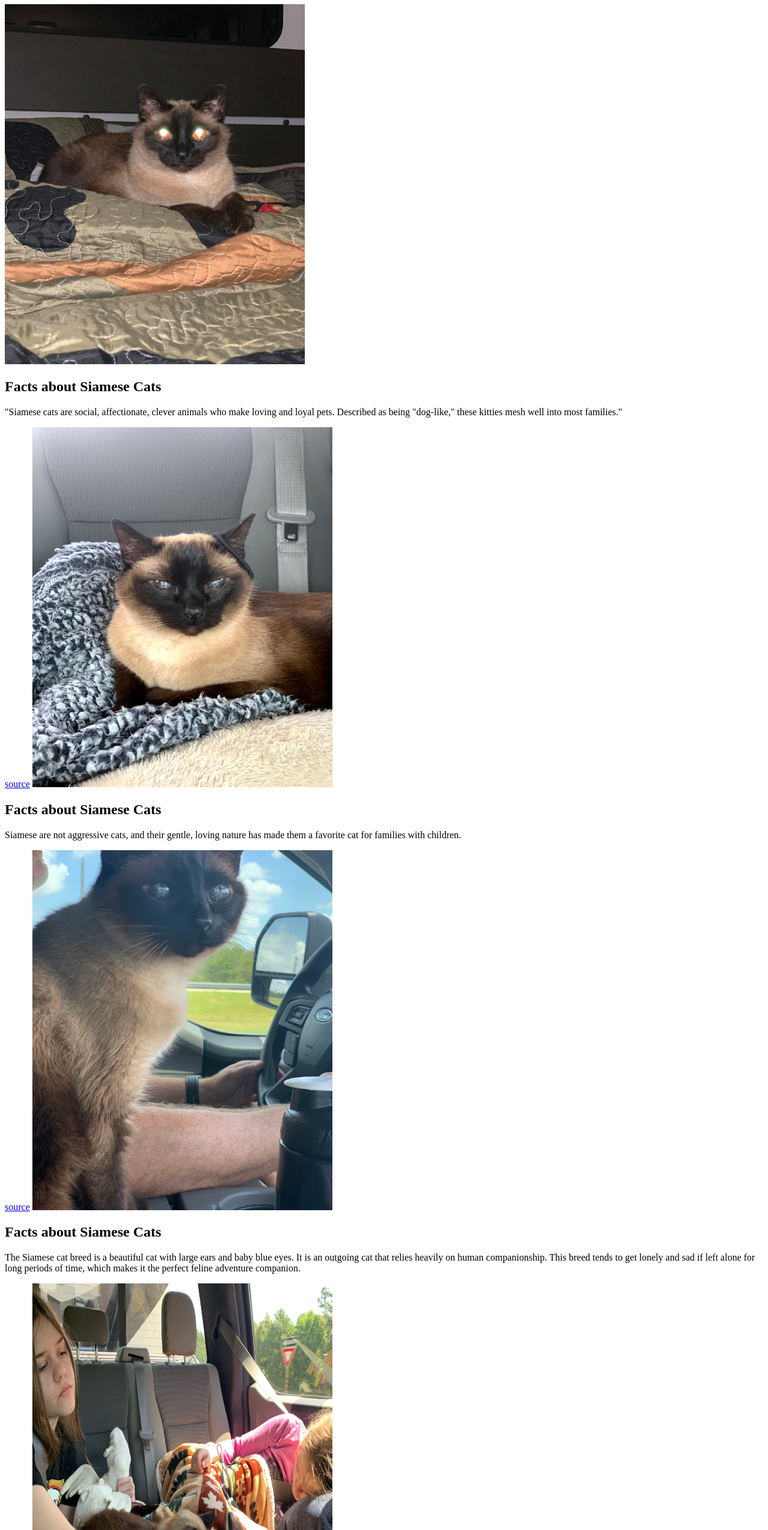
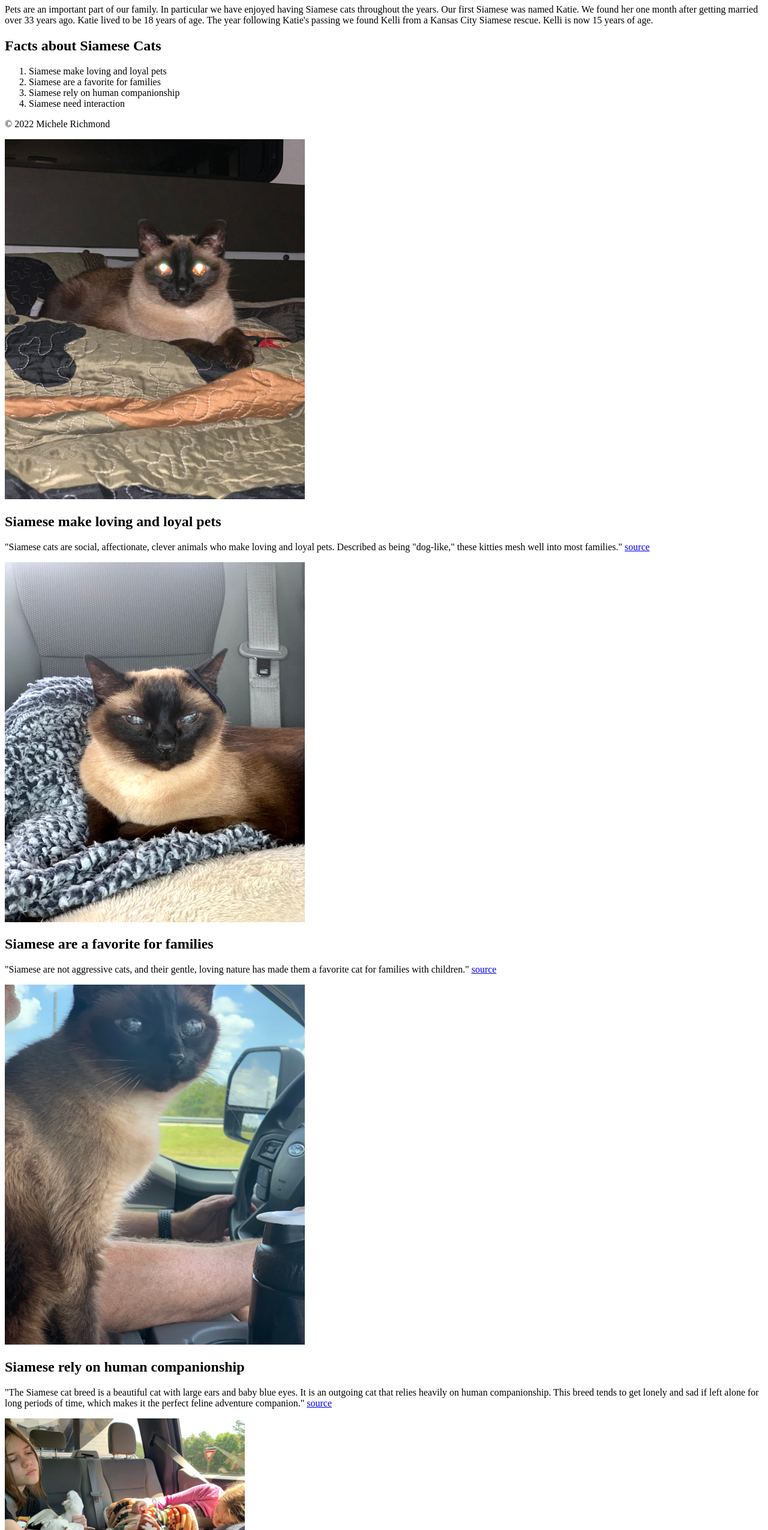
Before and after one commit to mmrichmond6/js-assignment-4-html-me-something-mmrichmond6, a website: page index.html in a window 1280 px wide. Shown: the part 73-2623 px from the top of the page at 60% size. Drawn offline with Linux system fonts and the light colour scheme.

Commit message:
HTML completed

```diff
--- a/index.html
+++ b/index.html
@@ -5,25 +5,45 @@
    </head>
    <body>
       <!-- Write your HTML in this file! -->
-      <h1>Kelli, 15</h1>
+      <h1>Meet Kelli!</h1>
+
+      <main>
+         <p>Pets are an important part of our family.  In particular we have enjoyed having Siamese cats throughout the years.  Our first Siamese was named Katie.  We found her one month after getting married over 33 years ago.  Katie lived to be 18 years of age.  The year following Katie's passing we found Kelli from a Kansas City Siamese rescue.  Kelli is now 15 years of age.  </p>
+      </p>
+      </main>
+
+      <article>
+         <h1>Facts about Siamese Cats</h1>
+         <ol>
+             <li>Siamese make loving and loyal pets</li>
+             <li>Siamese are a favorite for families</li>
+             <li>Siamese rely on human companionship</li>
+             <li>Siamese need interaction</li>
+         </ol>
+         <footer>
+             <p>© 2022 Michele Richmond</p>
+         </footer>
+     </article>
+
+
       <img src="Kelli Pics/Kelli in camper on bed.jpg" alt="Picture of Kelli on camper bed" width="500" height="600">
-      <h2>Facts about Siamese Cats</h2>
-      <p>"Siamese cats are social, affectionate, clever animals who make loving and loyal pets. Described as being "dog-like," these kitties mesh well into most families."</p>
-      <a href="https://www.dailypaws.com/cats-kittens/cat-breeds/siamese">source</a>
+      <h2>Siamese make loving and loyal pets</h2>
+      <p>"Siamese cats are social, affectionate, clever animals who make loving and loyal pets. Described as being "dog-like," these kitties mesh well into most families." <a href="https://www.dailypaws.com/cats-kittens/cat-breeds/siamese">source</a></p>
+
 
       <img src="Kelli Pics/Kelli putting up with a hair tie on ear.jpg" alt="Picture of Kelli being patient" width="500" height="600">
-      <h2>Facts about Siamese Cats</h2>
-      <p>Siamese are not aggressive cats, and their gentle, loving nature has made them a favorite cat for families with children.</p>
-      <a href="https://cats.lovetoknow.com/cat-breeds/siamese-cat-personality-behavior">source</a>
+      <h2>Siamese are a favorite for families</h2>
+      <p>"Siamese are not aggressive cats, and their gentle, loving nature has made them a favorite cat for families with children." <a href="https://cats.lovetoknow.com/cat-breeds/siamese-cat-personality-behavior">source</a></p>
+
 
       <img src="Kelli Pics/Kelli traveling in truck.jpg" alt="Picture of Kelli in truck" width="500" height="600">
-      <h2>Facts about Siamese Cats</h2>
-      <p>The Siamese cat breed is a beautiful cat with large ears and baby blue eyes. It is an outgoing cat that relies heavily on human companionship. This breed tends to get lonely and sad if left alone for long periods of time, which makes it the perfect feline adventure companion.</p>
-      <a href="https://adventurouscat.com/cat-breeds-that-like-to-travel/">source</a>
+      <h2>Siamese rely on human companionship</h2>
+      <p>"The Siamese cat breed is a beautiful cat with large ears and baby blue eyes. It is an outgoing cat that relies heavily on human companionship. This breed tends to get lonely and sad if left alone for long periods of time, which makes it the perfect feline adventure companion." <a href="https://adventurouscat.com/cat-breeds-that-like-to-travel/">source</a></p>
 
-      <img src="Kelli Pics/Kelli with girls.jpg" alt="Picture of Kelli with Abi" width="500" height="600">
-      <h2>Facts about Siamese Cats</h2>
-      <p>Although they love a good snuggle on a warm lap, they also have high energy levels, which means it’s important to interact with them (they easily learn to ‘fetch’), and ensure they have plenty of fun toys. Siamese cats have a good tolerance for children – as long as they’re taught how to interact with cats – and will also form firm friendships with the family dog..</p>
-      <a href="https://uk.mypetandi.com/new-owners/so-you-re-thinking-about-getting-siamese-cat/">source</a>
+
+      <img src="Kelli Pics/Kelli with girls.jpg" alt="Picture of Kelli with Abi" width="400" height="300">
+      <h2>Siamese need interaction</h2>
+      <p>"Although they love a good snuggle on a warm lap, they also have high energy levels, which means it’s important to interact with them (they easily learn to ‘fetch’), and ensure they have plenty of fun toys. Siamese cats have a good tolerance for children – as long as they’re taught how to interact with cats..." <a href="https://uk.mypetandi.com/new-owners/so-you-re-thinking-about-getting-siamese-cat/">source</a></p>
+
    </body>
 </html>
```
